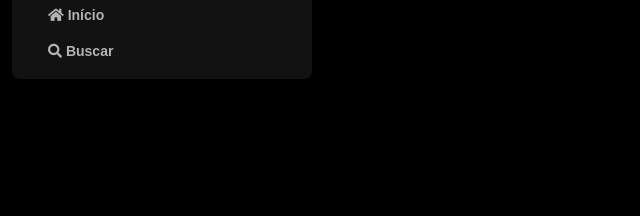
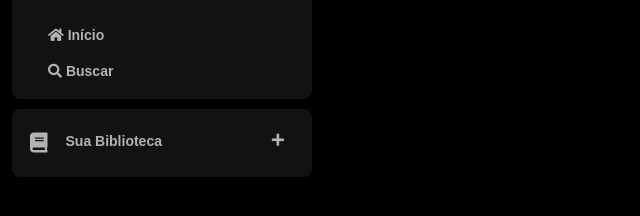
Before and after one commit to RonaldoBittencourt/Spotify-imersao-alura, a plain HTML site: page index.html in a window 1280 px wide. Shown: the part 74-290 px from the top of the page, without its empty margins (0-640 px from the left). Drawn offline with Linux system fonts and the light colour scheme.

Commit message:
aula_1_desafio

```diff
--- a/index.html
+++ b/index.html
@@ -38,6 +38,17 @@
                 </div>
             </div>
         </nav>
+        <div class="library">
+            <div class="library_content">
+                <button class="library_button">
+                    <span class="fa fa-book"></span>
+                    <span>Sua Biblioteca</span>
+                </button>
+                <button class="library_button_add">
+                    <span class="fa fa-plus"></span>
+                </button>
+            </div>
+        </div>
     </div>
 </body>
 </html>
--- a/styles.css
+++ b/styles.css
@@ -33,7 +33,7 @@
 }
 
 .sidebar nav ul {
-    margin-top: 20p;
+    margin-top: 20px;
     padding: 0 20px 10px 20px;
 }
 
@@ -48,3 +48,44 @@
     font-size: 14px;
     font-family: "DM Sans", sans-serif;
 }
+
+.library {
+    background-color: #121212;
+    margin-top: 10px;
+    border-radius: 8px;
+    padding: 4px 8px;
+    color: #b3b3b3;
+    font-weight: 600;
+    font-size: 14px;
+    display: flex;
+    justify-content: space-between;
+    flex-direction: column;
+}
+
+.library .library_content {
+    display: flex;
+    justify-content: space-between;
+}
+
+.library .library_button, .library_button_add {
+    text-decoration: none;
+    text-transform: none;
+    margin-right: 10px;
+    background-color: transparent;
+    display: flex;
+    border: 0px;
+    font-size: 14px;
+    font-weight: 700;
+    font-family: "DM Sans", sans-serif;
+    color: #b3b3b3;
+    text-align: center;
+    padding: 20px 10px;
+}
+
+.library .library_button .fa.fa-book {
+    font-size: 20px;
+    font-weight: 300;
+    color: #b3b3b3;
+    margin-right: 10px;
+    padding-right: 8px;
+}
```
